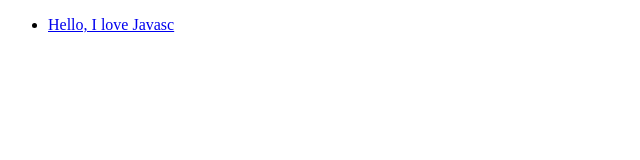
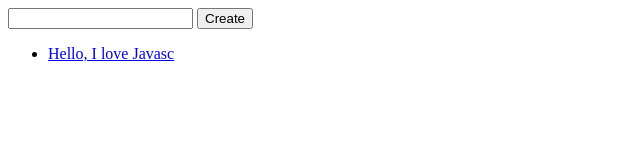
Before and after one commit to tamarlehmann/FurtherJS-Notes2, a website: page index.html in a window 1280 px wide. Shown: the whole page, without its empty margins (0-640 px from the left). Drawn offline with Linux system fonts and the light colour scheme.

Commit message:
Added form to index.html

```diff
--- a/index.html
+++ b/index.html
@@ -5,9 +5,11 @@
     <title>Notes app</title>
   </head>
   <body>
-    <div id="app">
-      Hello
-    </div>
+    <form id="text" action="#notes" method="post">
+      <input type="textarea" name="textarea"></input>
+      <input type="submit" value="Create"></input>
+    </form>
+    <div id="app"></div>
     <div id="singlenote"></div>
     <script src="lib/note-model.js"></script>
     <script src="lib/note-list-model.js"></script>
```
